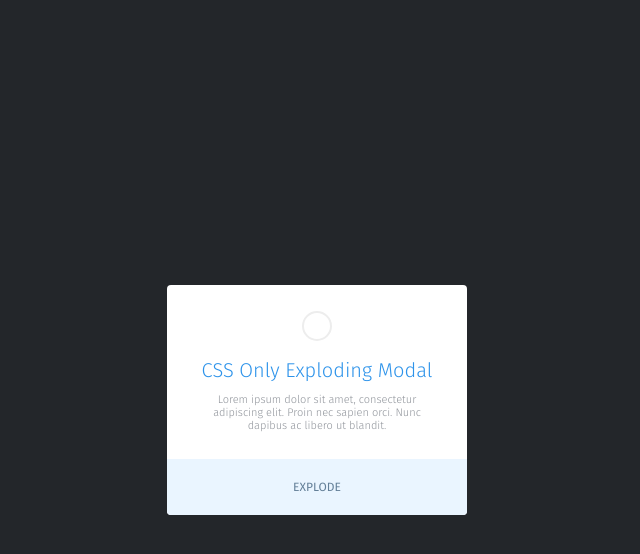
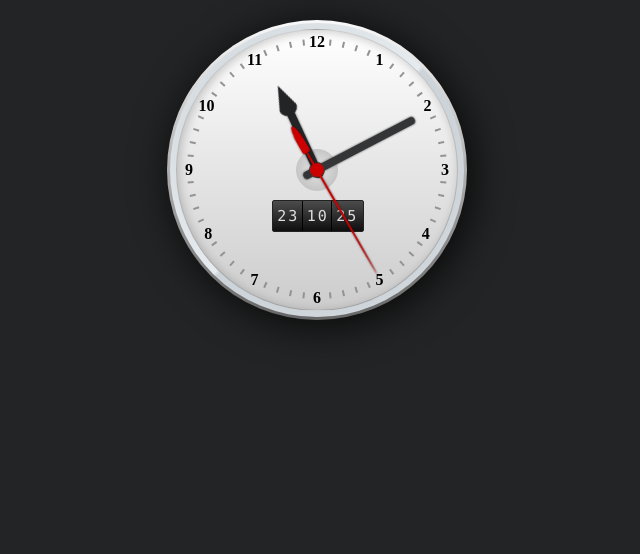
Before and after one commit to rodolphe37/reusable-components-react, a React (Create React App) app: page / in a window 1280 px wide. Shown: the top 554 px of the page, without its empty margins (323-963 px from the left). Built offline with nearby package versions, Linux system fonts and the light colour scheme.

Commit message:
refactor component

```diff
--- a/src/App.js
+++ b/src/App.js
@@ -26,8 +26,8 @@ import React from 'react';
 // import OrderProcessSteps from './components/orderProcessSteps/OrderProcessSteps';
 // import Magazine3DFlip from './components/magazine3DFlip/Magazine3DFlip';
 // import FizzyButton from './components/fizzyButton/FizzyButton';
-import ExplodingModal from './components/explodingModal/ExplodingModal';
-// import ClockWorking from './components/clockWorking/ClockWorking';
+// import ExplodingModal from './components/explodingModal/ExplodingModal';
+import ClockWorking from './components/clockWorking/ClockWorking';
 // import Iphone6 from './components/iphone6/Iphone6';
 // import BendingEffect from './components/bendingEffect/BendingEffect';
 // import NewsCards from './components/newsCards/NewsCards';
@@ -50,8 +50,8 @@ function App() {
       {/*<OrderProcessSteps />*/}
       {/*<Magazine3DFlip />*/}
        {/*<FizzyButton />*/}
-     <ExplodingModal />
-      {/*<ClockWorking />*/}
+     {/*<ExplodingModal />*/}
+      <ClockWorking />
       {/*<Iphone6 />*/}
       {/*<BendingEffect />*/}
        {/*<NewsCards />*/}
```
Also changed, not shown: src/components/clockWorking/ClockWorking.js (indentation only).
